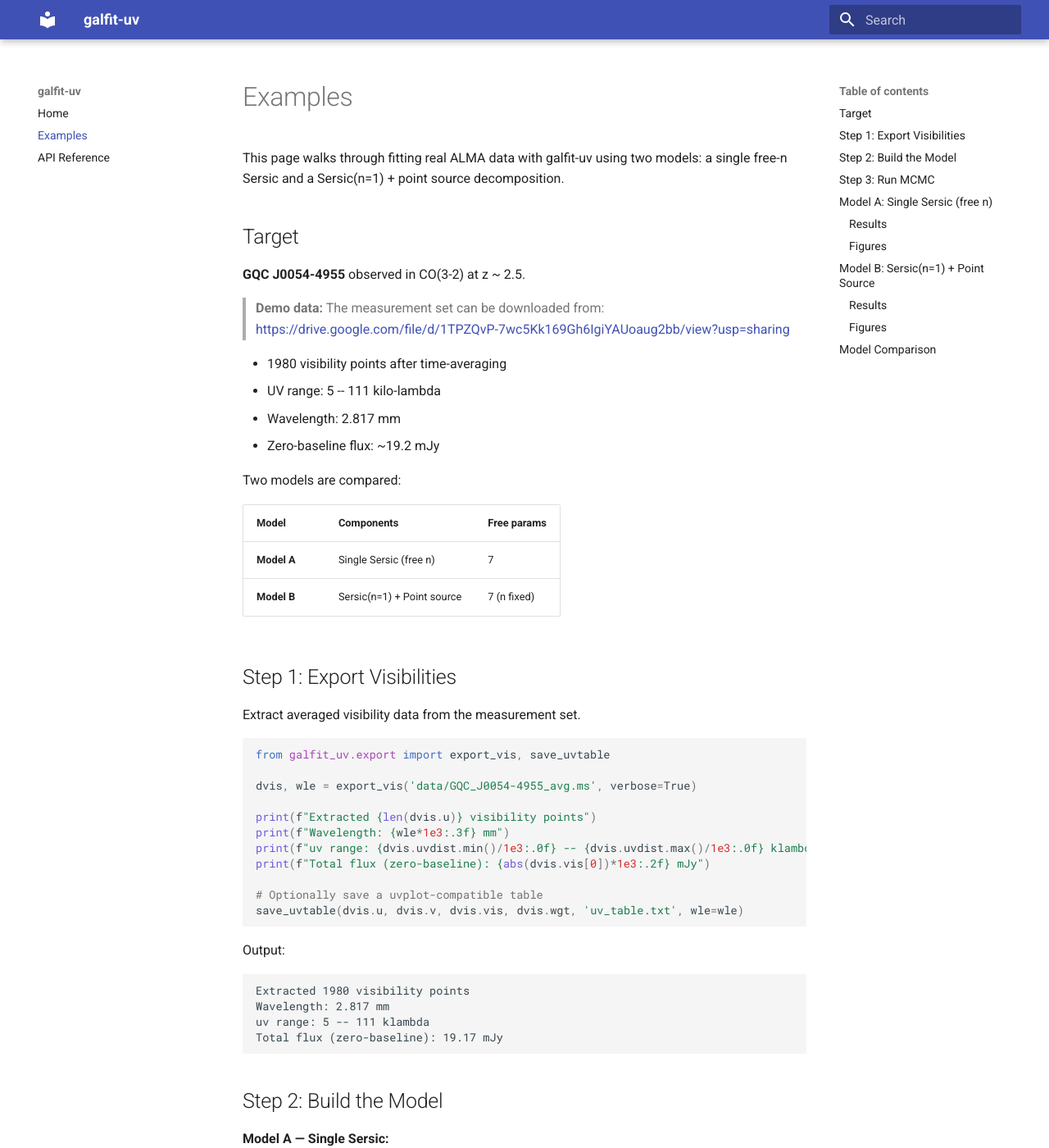
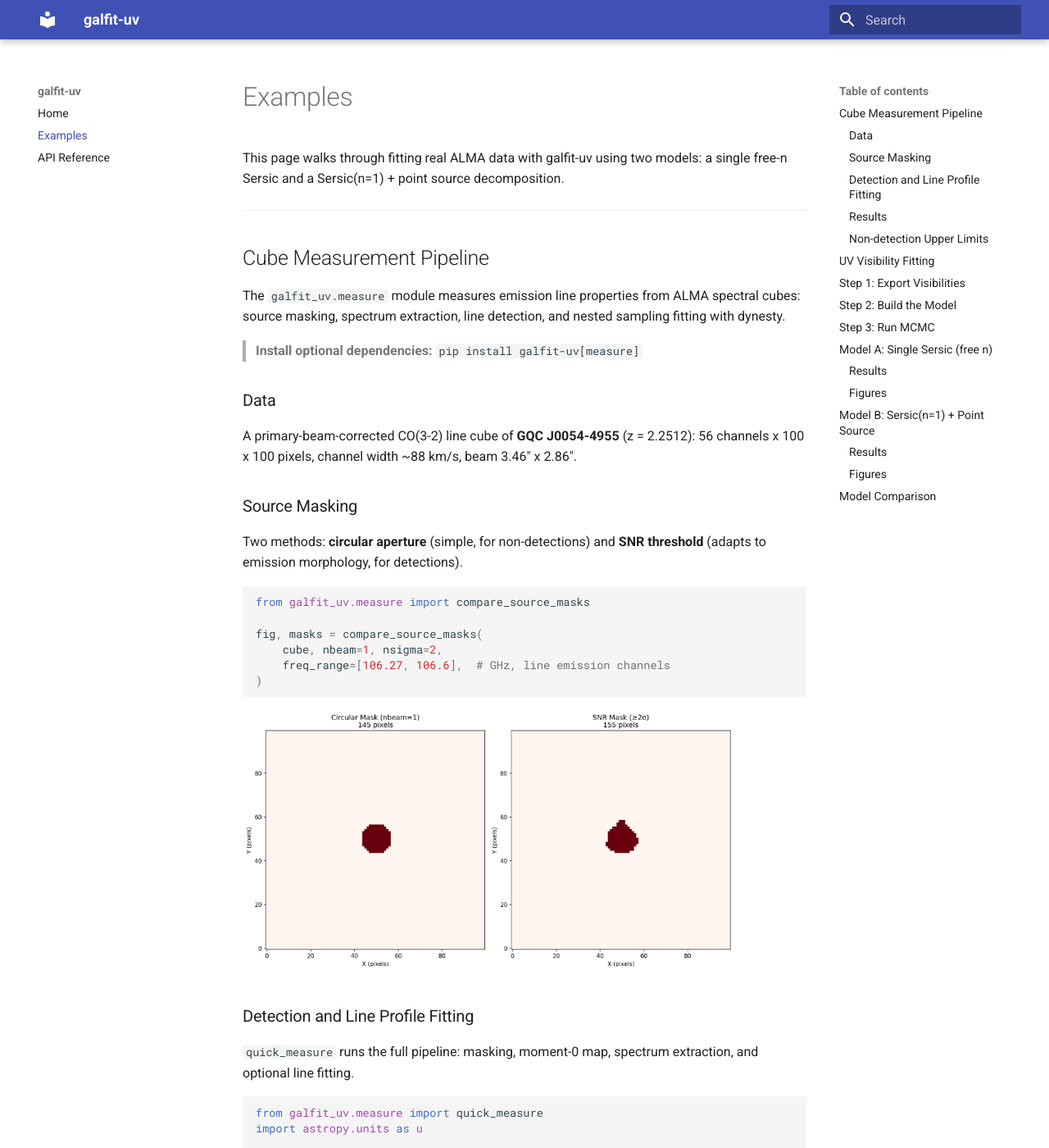
Before and after one commit to jyshangguan/Galfit-uv, an MkDocs documentation site: the page built from docs/examples.md, in a window 1280 px wide and 1400 px high. Shown: the whole window at 82% size. Built offline with MkDocs 1.6.1 and Material for MkDocs 9.7.7, drawn with Linux system fonts in a browser that asks for light colours; some of the changed text lies outside the part shown.

Commit message:
add measure demo with GQC J0054-4955 CO(3-2) detection and fitting
Demonstrates the measure module: source masking, spectrum extraction,
Gaussian line profile fitting with dynesty, frequency confirmation,
and non-detection upper limits.

Co-Authored-By: Claude Opus 4.6 <noreply@anthropic.com>

````diff
--- a/docs/examples.md
+++ b/docs/examples.md
@@ -3,7 +3,105 @@
 This page walks through fitting real ALMA data with galfit-uv using two models:
 a single free-n Sersic and a Sersic(n=1) + point source decomposition.
 
-## Target
+---
+
+## Cube Measurement Pipeline
+
+The `galfit_uv.measure` module measures emission line properties from ALMA
+spectral cubes: source masking, spectrum extraction, line detection, and nested
+sampling fitting with dynesty.
+
+> **Install optional dependencies:** `pip install galfit-uv[measure]`
+
+### Data
+
+A primary-beam-corrected CO(3-2) line cube of **GQC J0054-4955** (z = 2.2512):
+56 channels x 100 x 100 pixels, channel width ~88 km/s, beam 3.46" x 2.86".
+
+### Source Masking
+
+Two methods: **circular aperture** (simple, for non-detections) and **SNR
+threshold** (adapts to emission morphology, for detections).
+
+```python
+from galfit_uv.measure import compare_source_masks
+
+fig, masks = compare_source_masks(
+    cube, nbeam=1, nsigma=2,
+    freq_range=[106.27, 106.6],  # GHz, line emission channels
+)
+```
+
+![Mask comparison](figs/measure_mask_comparison.png)
+
+### Detection and Line Profile Fitting
+
+`quick_measure` runs the full pipeline: masking, moment-0 map, spectrum
+extraction, and optional line fitting.
+
+```python
+from galfit_uv.measure import quick_measure
+import astropy.units as u
+
+res = quick_measure(
+    cube,
+    freq_line=106.36 * u.GHz,
+    freq_range=[106.27, 106.6],
+    mask_method='snr',
+    nsigma=2,
+    detect=True,
+    fit=True,
+    fit_model='double_peak',  # or 'gaussian', 'double_peak_asym'
+    nlive=500,
+    dlogz=0.01,
+)
+```
+
+Three line profile models are available:
+
+| Model | Description |
+|-------|-------------|
+| `gaussian` | Simple Gaussian (3 params) |
+| `double_peak` | Symmetric double-horn, Tiley+ 2016 (5 params) |
+| `double_peak_asym` | Asymmetric double-horn (7 params) |
+
+![Detection and fit](figs/measure_quick_detection.png)
+
+### Results
+
+| Parameter | Value |
+|-----------|-------|
+| Integrated flux (fit) | 1.98 ± 0.04 Jy km/s |
+| W50 (line width) | 630 ± 12 km/s |
+| Velocity center | -208 ± 4 km/s |
+| Measured redshift | 2.24895 ± 0.00005 |
+
+The summed and fitted fluxes are fully consistent, confirming the Double Peak
+model describes the line well.
+
+![Frequency confirmation](figs/measure_freq_confirmation.png)
+
+### Non-detection Upper Limits
+
+For undetected sources, `quick_measure(detect=False)` computes a 3-sigma
+upper limit on the integrated line flux:
+
+```python
+res = quick_measure(
+    cube, freq_line=106.36 * u.GHz,
+    mask_method='circular', nbeam=1,
+    detect=False, vrange=400 * u.km / u.s,
+)
+# 3-sigma upper limit: ~0.08 Jy km/s
+```
+
+![Non-detection](figs/measure_nondetection.png)
+
+> Full details: see `galfit_uv/demo/report_measure.md` and `galfit_uv/demo/run_demo_measure.py`.
+
+---
+
+## UV Visibility Fitting
 
 **GQC J0054-4955** observed in CO(3-2) at z ~ 2.5.
 
````
Also changed, not shown: galfit_uv/demo/report_measure.md (added, +219 -0 lines), docs/figs/measure_freq_confirmation.png (added), docs/figs/measure_mask_comparison.png (added), docs/figs/measure_nondetection.png (added), docs/figs/measure_quick_detection.png (added), galfit_uv/demo/figs/measure_freq_confirmation.png (added), galfit_uv/demo/figs/measure_mask_comparison.png (added), galfit_uv/demo/figs/measure_nondetection.png (added), galfit_uv/demo/figs/measure_quick_detection.png (added), 1 other file.
